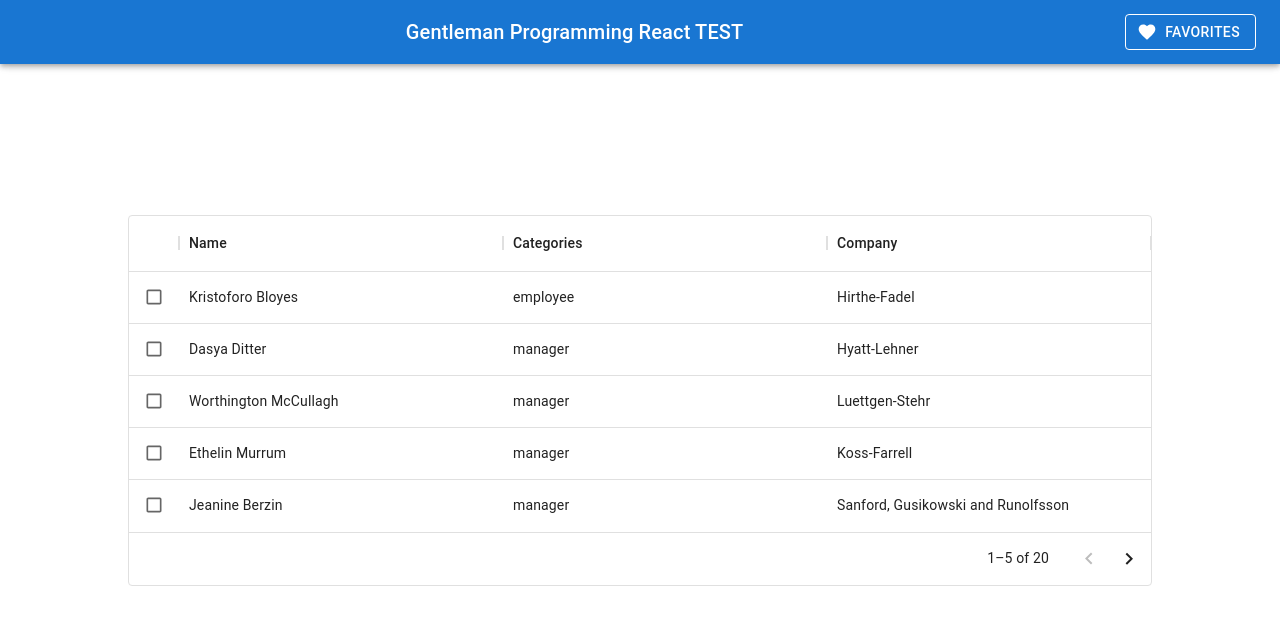
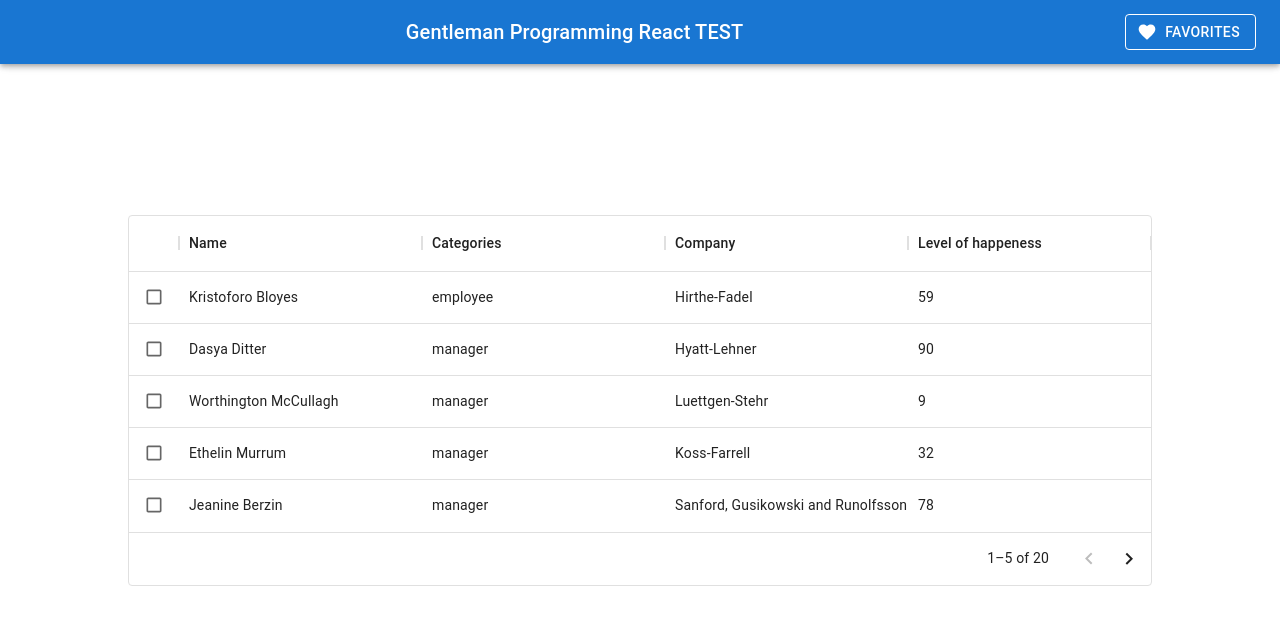
Before and after one commit to aldoor2/GentlemanReactTest, a React (Vite) app: page / in a window 1280 px wide. Shown: the top 624 px of the page. Built offline with nearby package versions, Linux system fonts and the light colour scheme.

Commit message:
Added column for level of happeness of person to people table. Fixed checked favorites people from state of favorites

```diff
--- a/src/pages/Home/components/PeopleTable/PeopleTable.tsx
+++ b/src/pages/Home/components/PeopleTable/PeopleTable.tsx
@@ -1,5 +1,5 @@
 import { Person } from '@/models'
-import { addFavorites } from '@/redux/states/favorites'
+import { addFavorite } from '@/redux/states/favorites'
 import { AppStore } from '@/redux/store'
 import { Checkbox } from '@mui/material'
 import { DataGrid, GridColDef, GridRenderCellParams } from '@mui/x-data-grid'
@@ -13,6 +13,7 @@ const PeopleTable: React.FC<PeopleTableInterface> = () => {
   const pageSize = 5
   const dispatch = useDispatch()
   const statePeople = useSelector((state: AppStore) => state.people)
+  const favoritesPeople = useSelector((state: AppStore) => state.favorites)
 
   /**
    * Check if the person is selected or not
@@ -20,7 +21,7 @@ const PeopleTable: React.FC<PeopleTableInterface> = () => {
    * @returns True if the person is selected, false otherwise
    */
   const findPerson = (person: Person): boolean =>
-    !!selectedPeople.find((p) => p.id === person.id)
+    !!favoritesPeople.find((p) => p.id === person.id)
 
   /**
    * Remove a person to list of selected people
@@ -28,14 +29,14 @@ const PeopleTable: React.FC<PeopleTableInterface> = () => {
    * @returns A new list of selected people filtered
    */
   const filterPerson = (person: Person): Person[] =>
-    selectedPeople.filter((p) => p.id !== person.id)
+    favoritesPeople.filter((p) => p.id !== person.id)
 
   const handleChange = (person: Person) => {
     const filteredPeople = findPerson(person)
       ? filterPerson(person)
       : [...selectedPeople, person]
 
-    dispatch(addFavorites(filteredPeople))
+    dispatch(addFavorite(filteredPeople))
     setSelectedPeople(filteredPeople)
   }
 
@@ -77,7 +78,18 @@ const PeopleTable: React.FC<PeopleTableInterface> = () => {
       minWidth: 150,
       renderCell: (params: GridRenderCellParams) => <>{params.value}</>,
     },
+    {
+      field: 'levelOfHappeness',
+      headerName: 'Level of happeness',
+      flex: 1,
+      minWidth: 150,
+      renderCell: (params: GridRenderCellParams) => <>{params.value}</>,
+    },
   ]
+
+  React.useEffect(() => {
+    setSelectedPeople(favoritesPeople)
+  }, [favoritesPeople])
 
   return (
     <DataGrid
```
